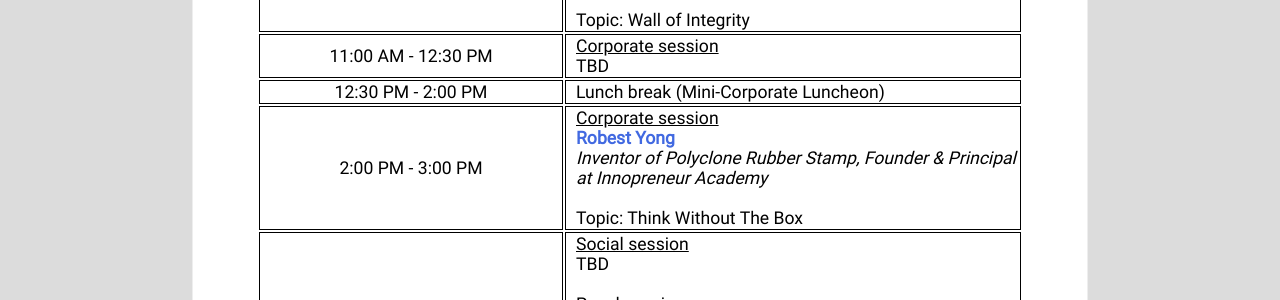
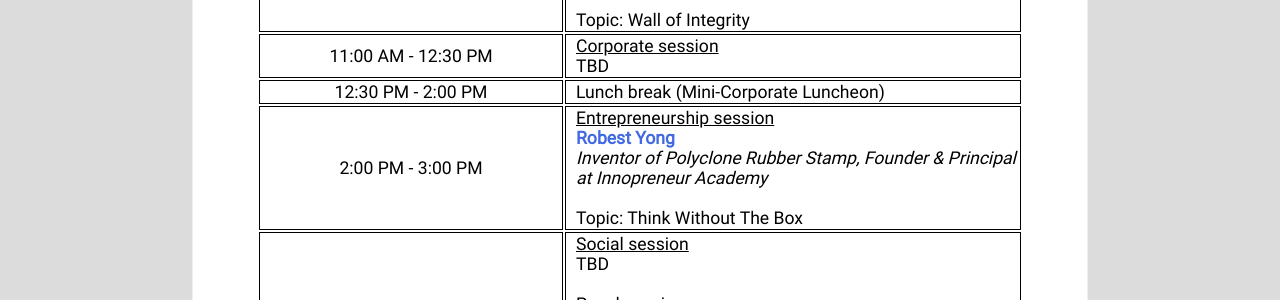
Before and after one commit to msiastc/msiastc.github.io, a Jekyll site: the page built from _pages/agenda.html, in a window 1280 px wide. Shown: the part 476-776 px from the top of the page. Built offline with Jekyll 4.4.1, drawn with Linux system fonts in a browser that asks for light colours.

Commit message:
fixed speakers style, fixed agenda

```diff
--- a/_pages/agenda.html
+++ b/_pages/agenda.html
@@ -41,7 +41,7 @@ title: Agenda
             </tr>
             <tr>
                 <td>2:00 PM - 3:00 PM</td>
-                <td><u>Corporate session</u><br><b>Robest Yong</b><br><i>Inventor of Polyclone Rubber Stamp, Founder & Principal at Innopreneur Academy</i><br><br>Topic: Think Without The Box</td>
+                <td><u>Entrepreneurship session</u><br><b>Robest Yong</b><br><i>Inventor of Polyclone Rubber Stamp, Founder & Principal at Innopreneur Academy</i><br><br>Topic: Think Without The Box</td>
             </tr>
             <tr>
                 <td>3:00 PM - 4:00 PM</td>
--- a/_sass/_speakers.scss
+++ b/_sass/_speakers.scss
@@ -1,6 +1,6 @@
 .speakers {
     padding: 5%;
-    margin: 100px 20vw 60px 20vw;
+    margin: 100px 15vw 60px 15vw;
     img {
         width: 100%;
     }
```
